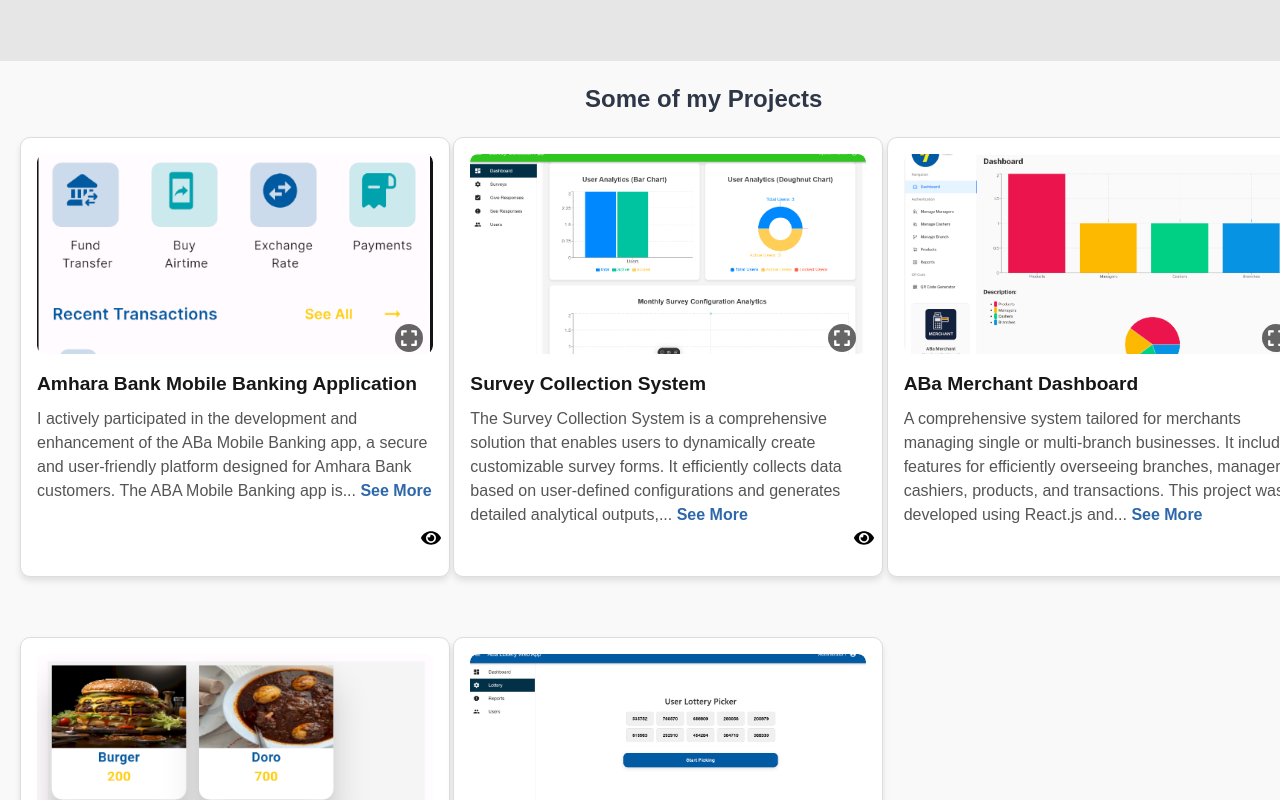
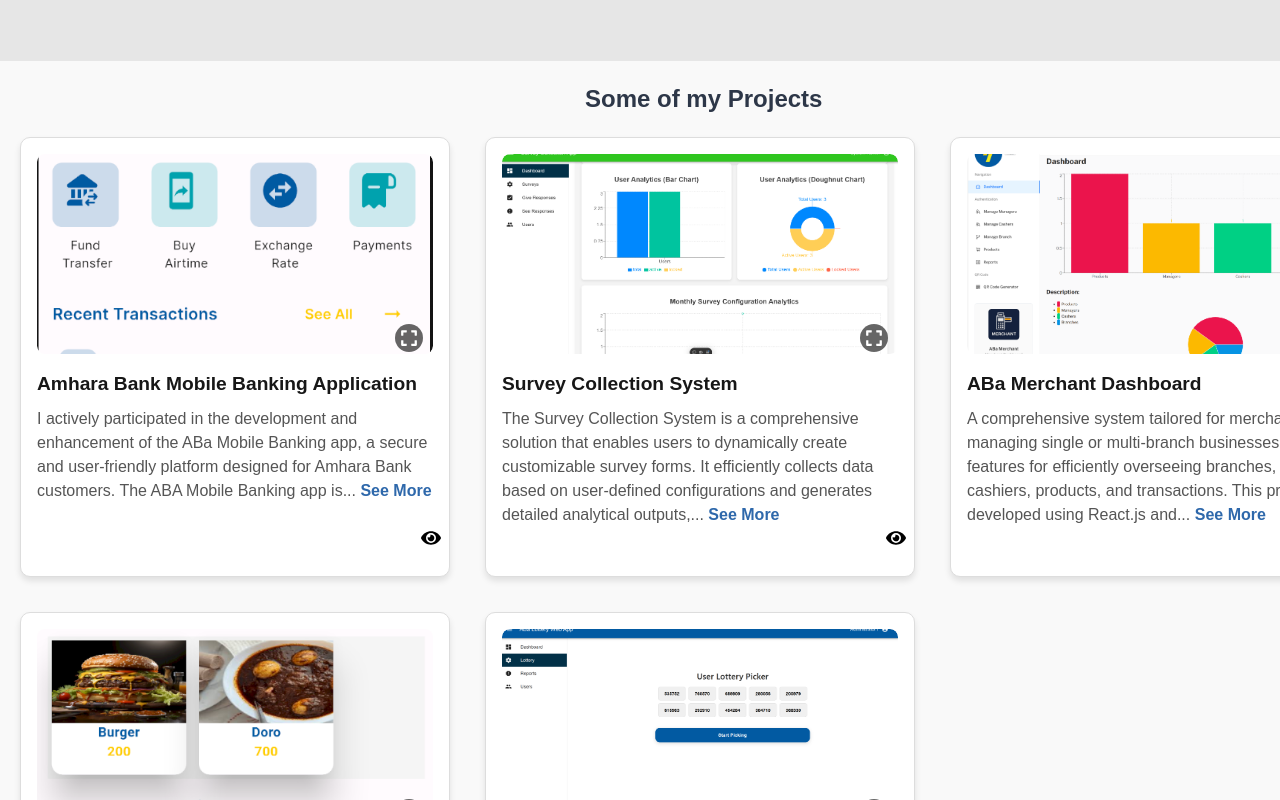
Before and after one commit to tekamek123/My-portfolio, a Next.js app: page / in a window 1280 px wide. Shown: the part 1880-2680 px from the top of the page. Built offline with nearby package versions, Linux system fonts and the light colour scheme.

Commit message:
project grid fixed

```diff
--- a/src/app/styles/ProjectSection.module.css
+++ b/src/app/styles/ProjectSection.module.css
@@ -12,8 +12,8 @@
 
 .projectGrid {
   display: grid;
-  grid-template-columns: repeat(auto-fit, minmax(300px, 1fr));
-  gap: 60px;
+  grid-template-columns: repeat(3, 1fr);
+  gap: 35px;
 }
 
 .title {
@@ -295,6 +295,11 @@
   .projectName {
     color: #555;
   }
+  .projectGrid {
+    display: grid;
+    grid-template-columns: repeat(auto-fit, minmax(300px, 1fr));
+    gap: 60px;
+  }
   .projectCard {
     position: relative;
     border: 1px solid #ddd;
```
